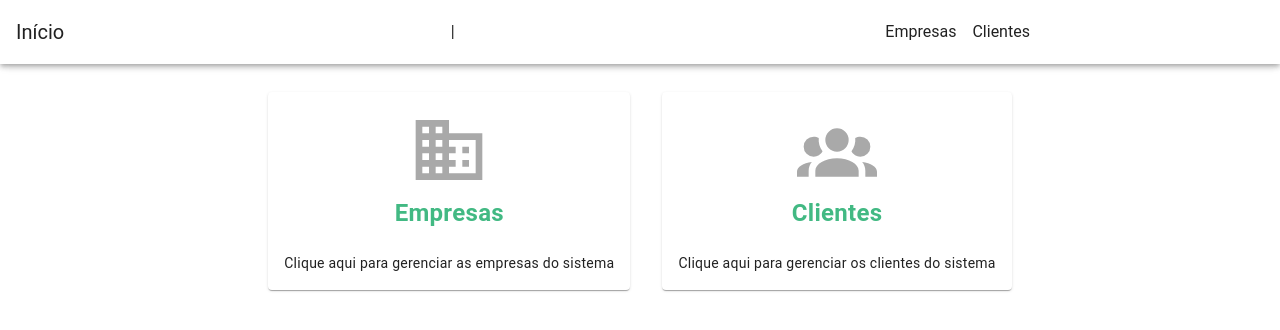
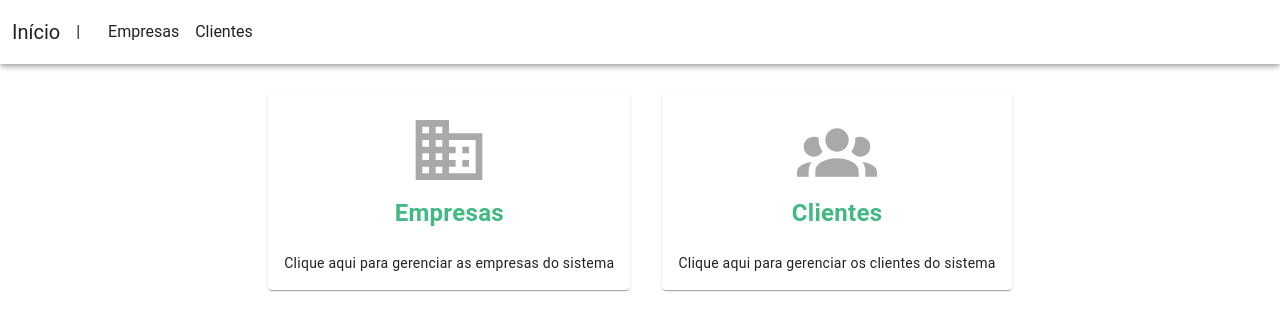
Before and after one commit to mateusrdssouza/teste-client, a Vue app: page / in a window 1280 px wide. Shown: the top 330 px of the page. Built offline with nearby package versions, Linux system fonts and the light colour scheme.

Commit message:
fix: vuetify imports

```diff
--- a/src/App.vue
+++ b/src/App.vue
@@ -1,16 +1,12 @@
 <template>
   <v-app>
     <v-app-bar app>
-      <v-row class="w-100 align-center d-flex ga-4 pl-4">
-        <v-col>
-          <router-link to="/" class="link"
-            ><v-toolbar-title>Início</v-toolbar-title></router-link
-          >
-        </v-col>
+      <v-row class="w-100 align-center d-flex ga-4 pl-6">
+        <router-link to="/" class="link"
+          ><v-toolbar-title>Início</v-toolbar-title></router-link
+        >
 
-        <v-col class="d-flex align-center">
-          <span>|</span>
-        </v-col>
+        <span>|</span>
 
         <v-col class="d-flex ga-4">
           <router-link to="/companies" class="link">Empresas</router-link>
--- a/src/plugins/vuetify.ts
+++ b/src/plugins/vuetify.ts
@@ -6,8 +6,10 @@ import {
   VCardItem,
   VCardText,
   VCardTitle,
+  VCol,
   VContainer,
   VMain,
+  VRow,
   VToolbarTitle,
 } from "vuetify/components";
 import "vuetify/styles";
@@ -20,8 +22,10 @@ const vuetify = createVuetify({
     VCardItem,
     VCardText,
     VCardTitle,
+    VCol,
     VContainer,
     VMain,
+    VRow,
     VToolbarTitle,
   },
   theme: {
```
